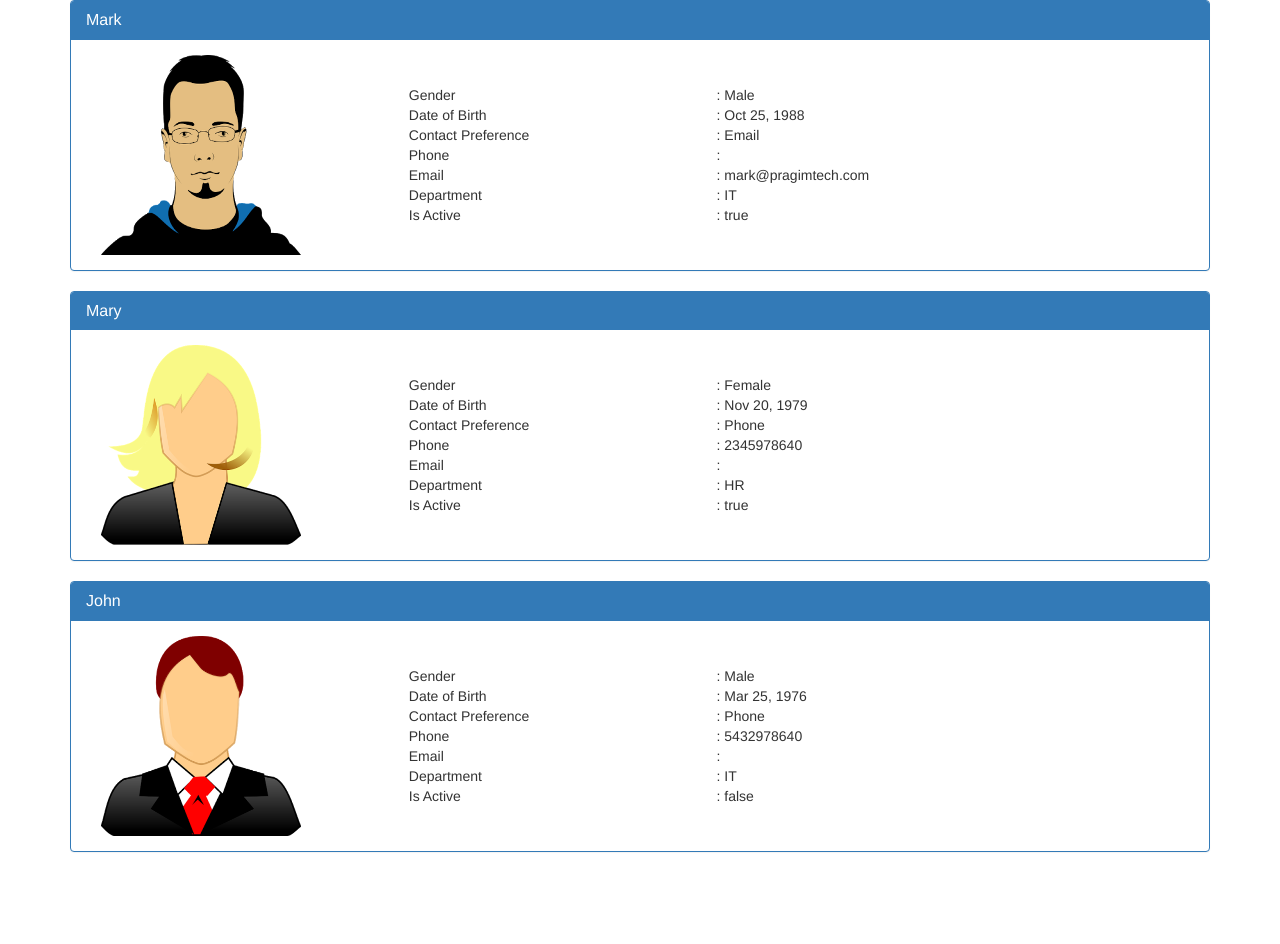
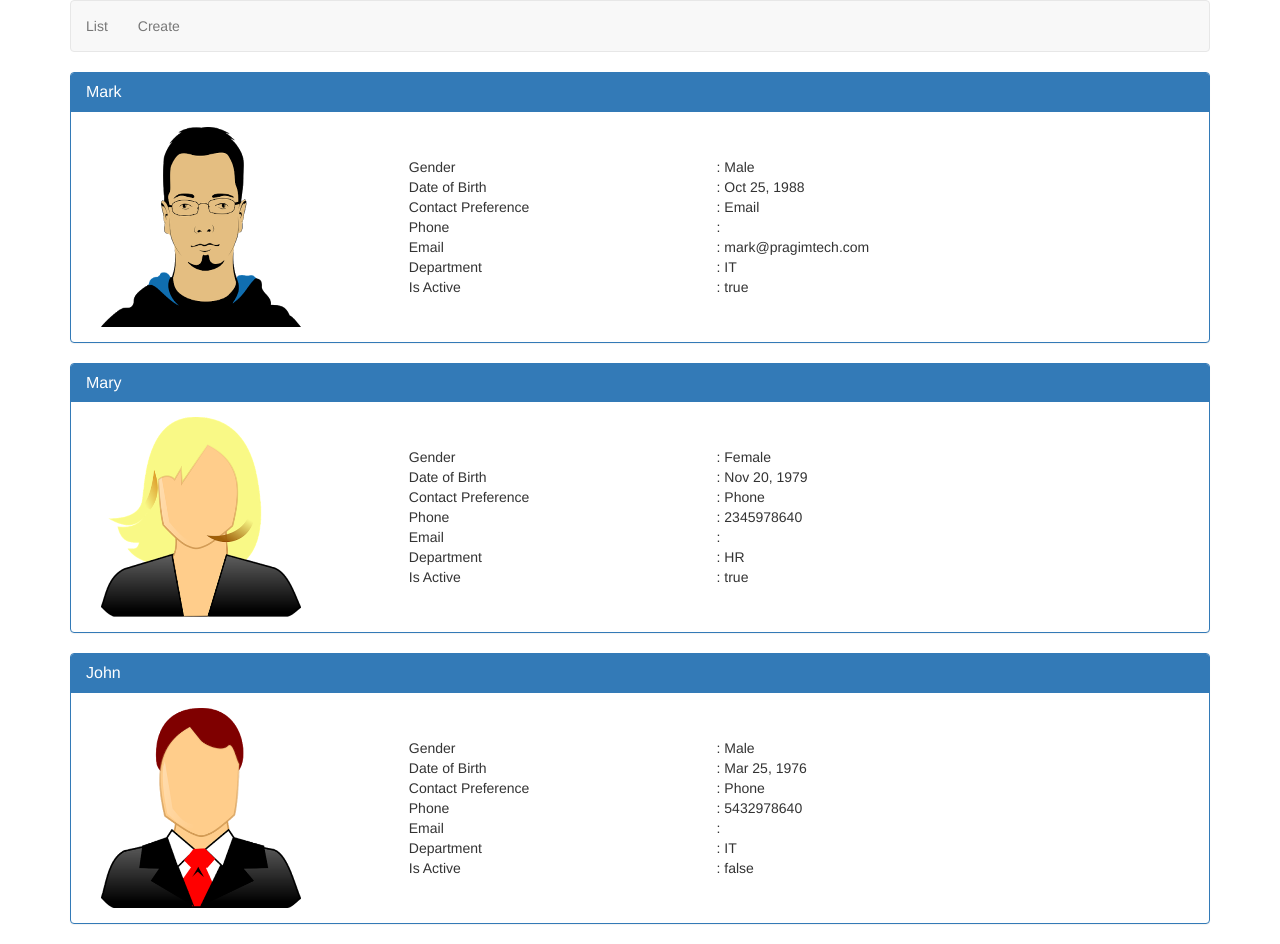
Before and after one commit to bhaveshmaniya/AngularDemo, an Angular app: page /list in a window 1280 px wide. Before the commit the page ends 872 px from the top, so only its background shows below. Built offline with nearby package versions, Linux system fonts and the light colour scheme.

Commit message:
Added Angular routing and navigation

```diff
--- a/src/app/app.component.html
+++ b/src/app/app.component.html
@@ -18,5 +18,16 @@
   </li>
 </ul> -->
 <div class="container">
-<app-list-employees></app-list-employees>
+<!-- <app-list-employees></app-list-employees> -->
+<nav class="navbar navbar-default">
+  <ul class="nav navbar-nav">
+    <li>
+      <a routerLink="list">List</a>
+    </li>
+    <li>
+      <a routerLink="create">Create</a>
+    </li>
+  </ul>
+</nav>
+<router-outlet></router-outlet>
 </div>
--- a/src/app/app.module.ts
+++ b/src/app/app.module.ts
@@ -1,16 +1,26 @@
 import { BrowserModule } from '@angular/platform-browser';
 import { NgModule } from '@angular/core';
+import {RouterModule, Routes } from '@angular/router';
 
 import { AppComponent } from './app.component';
 import { ListEmployeesComponent } from './employees/list-employees.component';
+import { CreateEmployeeComponent } from './employees/create-employee.component';
+
+const appRoutes: Routes = [
+  { path: 'list', component: ListEmployeesComponent },
+  { path: 'create', component: CreateEmployeeComponent},
+  { path: '', redirectTo: '/list', pathMatch: 'full'}
+];
 
 @NgModule({
   declarations: [
     AppComponent,
-    ListEmployeesComponent
+    ListEmployeesComponent,
+    CreateEmployeeComponent
   ],
   imports: [
-    BrowserModule
+    BrowserModule,
+    RouterModule.forRoot(appRoutes)
   ],
   providers: [],
   bootstrap: [AppComponent]
--- /dev/null
+++ b/src/app/employees/create-employee.component.html
@@ -0,0 +1,3 @@
+<p>
+  create-employee works!
+</p>
--- /dev/null
+++ b/src/app/employees/create-employee.component.ts
@@ -0,0 +1,15 @@
+import { Component, OnInit } from '@angular/core';
+
+@Component({
+  selector: 'app-create-employee',
+  templateUrl: './create-employee.component.html',
+  styleUrls: ['./create-employee.component.css']
+})
+export class CreateEmployeeComponent implements OnInit {
+
+  constructor() { }
+
+  ngOnInit() {
+  }
+
+}
```
Also changed, not shown: src/app/employees/create-employee.component.css (added).
